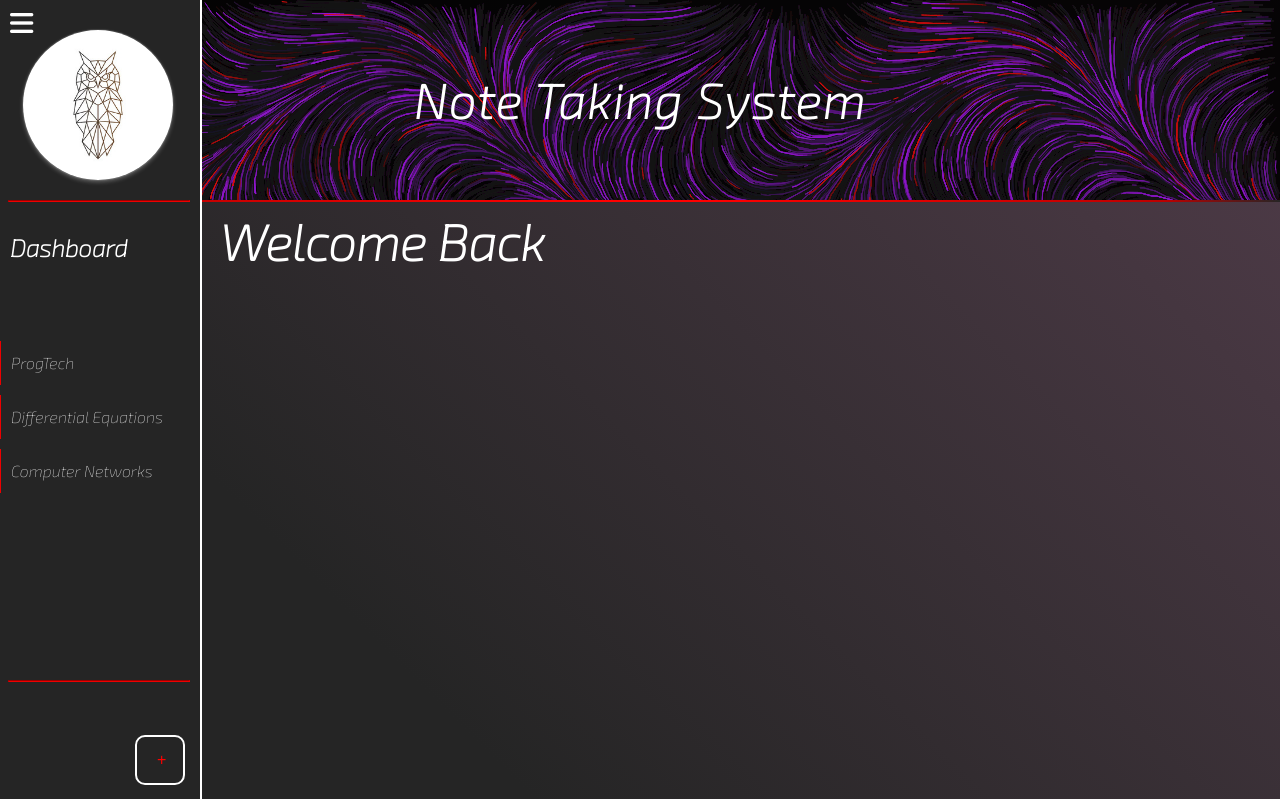
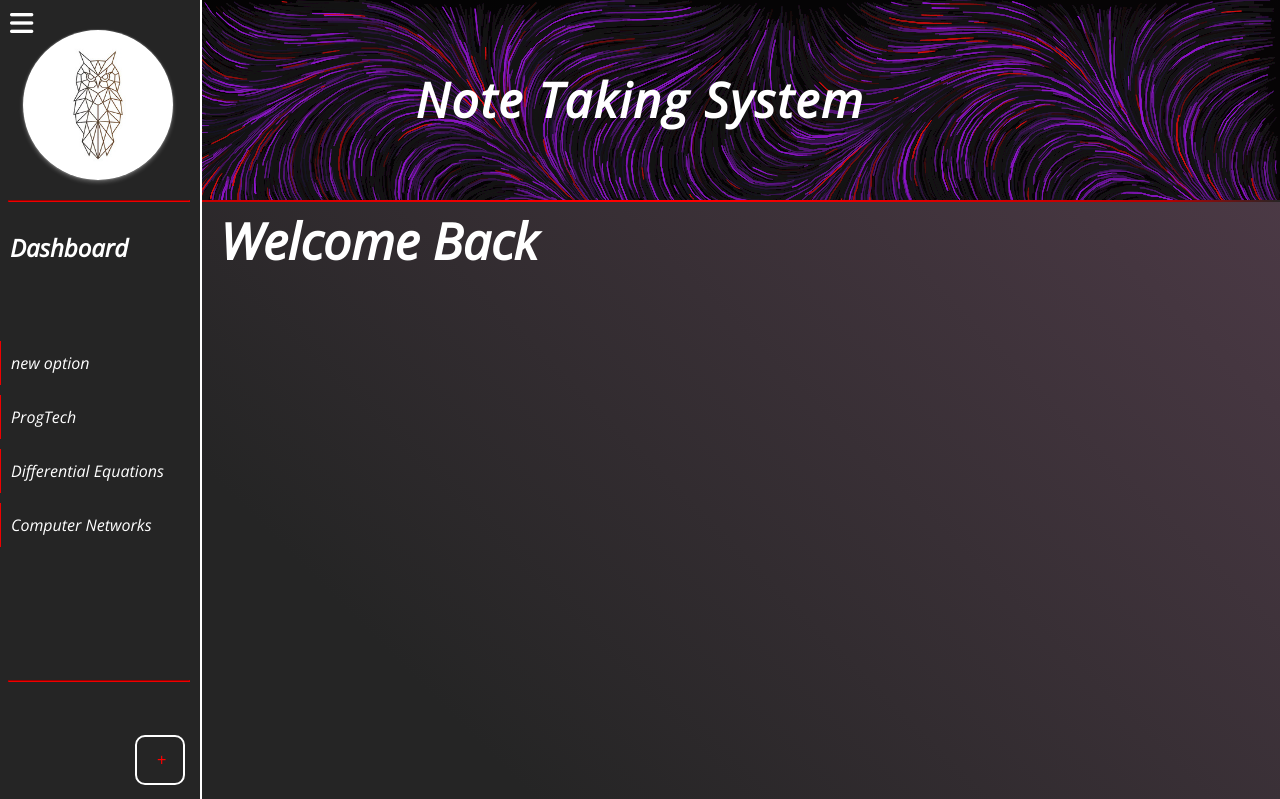
Before and after one commit to TsalemisIasonas/Note_Taking_System, a Flask app: page / in a window 1280 px wide. Shown: the top 799 px of the page. Run offline with Flask 3, Linux system fonts and the light colour scheme; some libraries are stand-ins or nearby versions.

Commit message:
font update

```diff
--- a/data/data.json
+++ b/data/data.json
@@ -19,5 +19,10 @@
     {
       "Data Link Layer": "Frames"
     }
+  ],
+  "new option": [
+    {
+      "hi": "hello"
+    }
   ]
 }
--- a/static/styles.css
+++ b/static/styles.css
@@ -1,10 +1,13 @@
 /* Global styles */
+
+@import url('https://fonts.googleapis.com/css2?family=Exo+2:ital,wght@1,100&display=swap');
+@import url('https://fonts.googleapis.com/css2?family=Exo+2:ital,wght@1,100&family=Open+Sans:ital,wght@1,300&display=swap');
 
 body {
   margin: 0;
   padding: 0;
   /* background-color: #252525; */
-  font-family: 'Exo 2', sans-serif;
+  font-family: 'Open Sans',sans-serif;
   font-size: 16px;
   line-height: 1.5;
   color: #fff;
@@ -172,7 +175,7 @@ header {
   background-color: transparent;
   border: none;
   outline: none;
-  font-family: 'Exo 2';
+  font-family: 'Open Sans';
   font-size: 16px;
 }
 
@@ -410,7 +413,7 @@ header {
   -webkit-backdrop-filter: blur(2px);
   color: white;
   font-size: 18px;
-  font-family: 'Exo 2';
+  font-family: 'Open Sans';
   font-weight: bold;
   cursor: pointer;
   height: 50px;
@@ -439,7 +442,7 @@ header {
   background-color: transparent;
   color: white;
   font-size: 20px;
-  font-family: 'Exo 2';
+  font-family: 'Open Sans';
   font-weight: bold;
   border: none;
   outline: none;
@@ -499,7 +502,7 @@ header {
   color: white;
   border: none;
   font-size: 18px;
-  font-family: 'Exo 2';
+  font-family: 'Open Sans';
   font-weight: bold;
   width: 100%;
   border: none;
--- a/templates/app.html
+++ b/templates/app.html
@@ -7,8 +7,8 @@
     <meta name="viewport" content="width=device-width, initial-scale=1.0">
     <link rel="icon" href="../static/images/owl_logo.ico">
     <title>Note Taking System</title>
-    <link rel="preconnect" href="https://fonts.gstatic.com" crossorigin />
-    <link href="https://fonts.googleapis.com/css2?family=Exo+2:ital,wght@1,100&display=swap" rel="stylesheet" />
+    <!-- <link rel="preconnect" href="https://fonts.gstatic.com" crossorigin />
+    <link href="https://fonts.googleapis.com/css2?family=Exo+2:ital,wght@1,100&display=swap" rel="stylesheet" /> -->
 
     <link rel="stylesheet" href="https://cdnjs.cloudflare.com/ajax/libs/font-awesome/6.4.0/css/all.min.css" integrity="sha512-iecdLmaskl7CVkqkXNQ/ZH/XLlvWZOJyj7Yy7tcenmpD1ypASozpmT/E0iPtmFIB46ZmdtAc9eNBvH0H/ZpiBw==" crossorigin="anonymous" referrerpolicy="no-referrer" />
 
```
